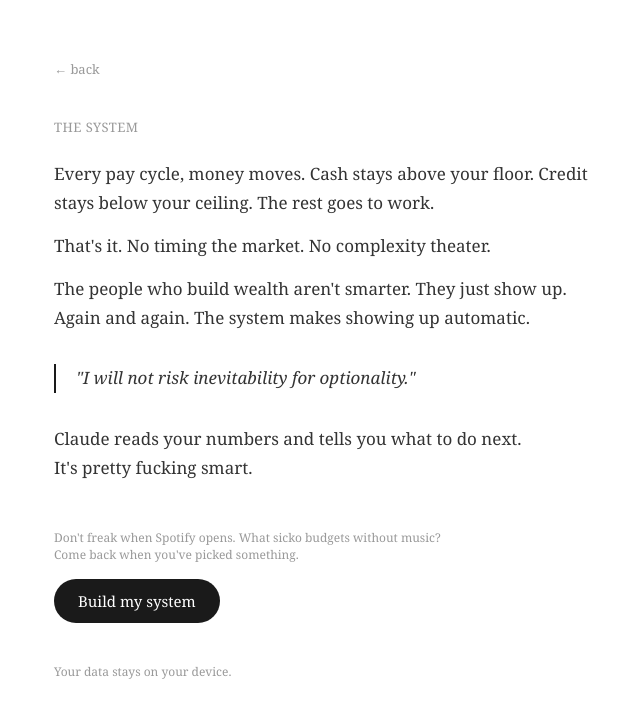
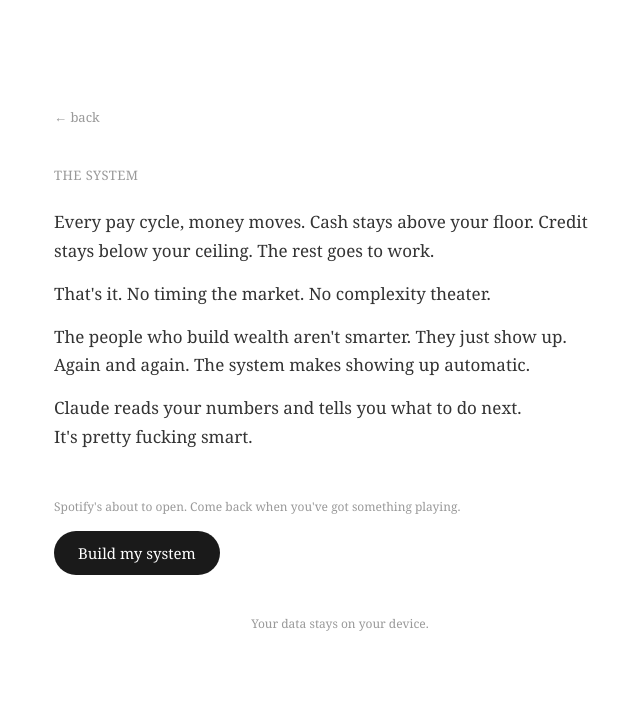
Before and after one commit to mattcalvetti/oneshot-v2, a React (Vite) app: page / in a window 1280 px wide. Both pictures are taken after a click on the button "Begin". Shown: the top 718 px of the page, without its empty margins (300-940 px from the left). Built offline with nearby package versions, Linux system fonts and the light colour scheme.

Commit message:
update spotify copy and center footer

```diff
--- a/src/App.jsx
+++ b/src/App.jsx
@@ -170,19 +170,14 @@ ONLY valid JSON: {"headline":"...","insights":[...],"oneMove":"..."}` }]
             The people who build wealth aren't smarter. They just show up.<br/>Again and again. The system makes showing up automatic.
           </p>
 
-          <div style={{ borderLeft: '2px solid #1a1a1a', paddingLeft: 20, margin: '32px 0' }}>
-            <p style={{ ...s.p, margin: 0, fontStyle: 'italic' }}>
-              "I will not risk inevitability for optionality."
-            </p>
-          </div>
-
           <p style={s.p}>
             Claude reads your numbers and tells you what to do next.<br/>It's pretty fucking smart.
           </p>
         </div>
 
         <p style={{ ...s.small, marginTop: 32, marginBottom: 16 }}>
-          Don't freak when Spotify opens. What sicko budgets without music?<br/>Come back when you've picked something.
+          Spotify's about to open. Come back when you've got something playing.
+
         </p>
 
         <button
@@ -195,7 +190,7 @@ ONLY valid JSON: {"headline":"...","insights":[...],"oneMove":"..."}` }]
           Build my system
         </button>
 
-        <p style={{ ...s.small, marginTop: 40, textAlign: 'center' }}>
+        <p style={{ ...s.small, marginTop: 40, textAlign: 'center', width: '100%' }}>
         Your data stays on your device.
         </p>
       </div>
```
